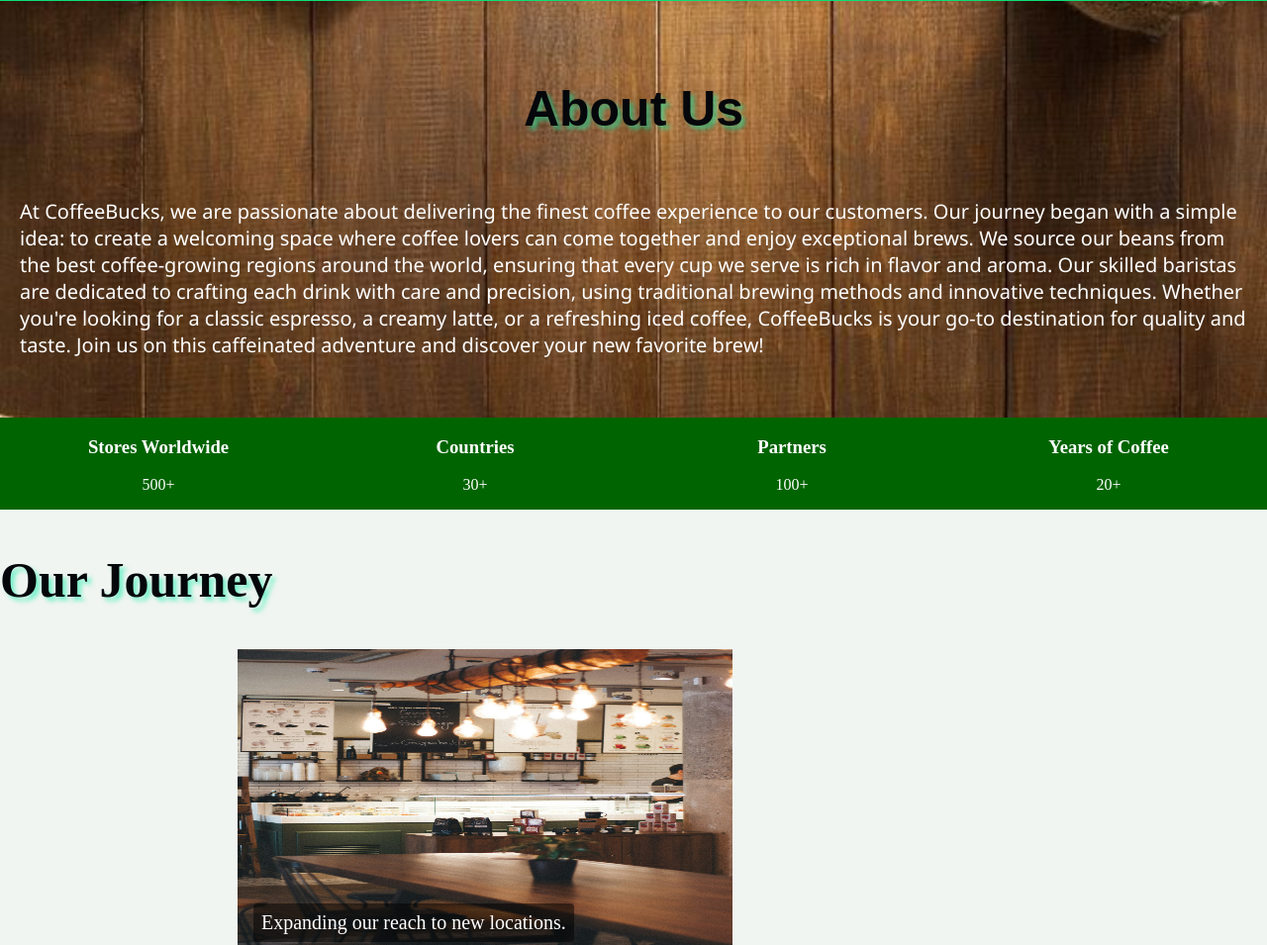
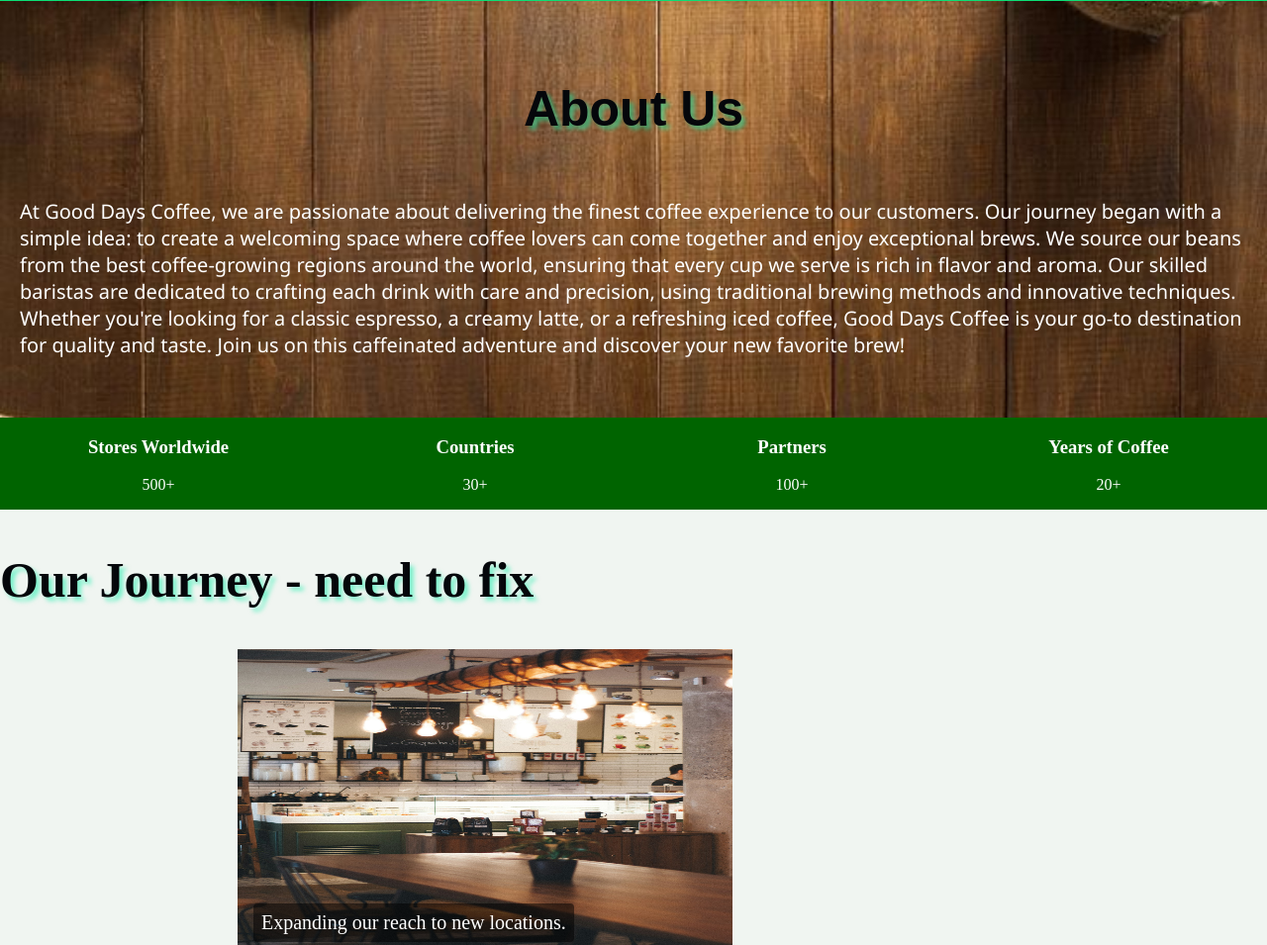
Before and after one commit to Ericchhun67/coffeebucks, a Flask app: page /about in a window 1280 px wide. Shown: the part 59-1014 px from the top of the page at 99% size. Run offline with Flask 3, Linux system fonts and the light colour scheme.

Commit message:
Add about html

```diff
--- a/templates/about.html
+++ b/templates/about.html
@@ -1,11 +1,11 @@
 {% extends "base.html" %}
 
-{% block title %}About Us - CoffeeBucks{% endblock %}
+{% block title %}About Us - Good Days Coffee{% endblock %}
 
 {% block content %}
 <section class="about-sections">
     <h2 class="about-title">About Us</h2>
-    <p class="about-description"> At CoffeeBucks, we are passionate about delivering
+    <p class="about-description"> At Good Days Coffee, we are passionate about delivering
         the finest coffee experience to our customers. Our journey began with a simple
         idea: to create a welcoming space where coffee lovers can come together
         and enjoy exceptional brews. We source our beans from the best coffee-growing
@@ -13,7 +13,7 @@
         flavor and aroma. Our skilled baristas are dedicated to crafting each
         drink with care and precision, using traditional brewing methods and
         innovative techniques. Whether you're looking for a classic espresso, a
-        creamy latte, or a refreshing iced coffee, CoffeeBucks is your go-to destination for
+        creamy latte, or a refreshing iced coffee, Good Days Coffee is your go-to destination for
         quality and taste. Join us on this caffeinated adventure and discover your new
         favorite brew!
     </p>
@@ -81,7 +81,7 @@
 </style>
 <!-- about our journey section  -->
 <section class="about-slideshow">
-    <h2 class="about-title">Our Journey</h2>
+    <h2 class="about-title">Our Journey - need to fix</h2>
     <!-- slideshow content will go here and it will feature images and descriptions of our journey
      and a dot navigation for the slideshow.
     -->
@@ -246,7 +246,6 @@
 
         <img src="{{ url_for('static', filename='img/our-shop6.jpg')}}" alt="Our Shop 6" style="width:100%">
         <div class="photo-description">Our friendly staff ready to serve you.</div>
-
     </div>
 </section>
 <style>
```
